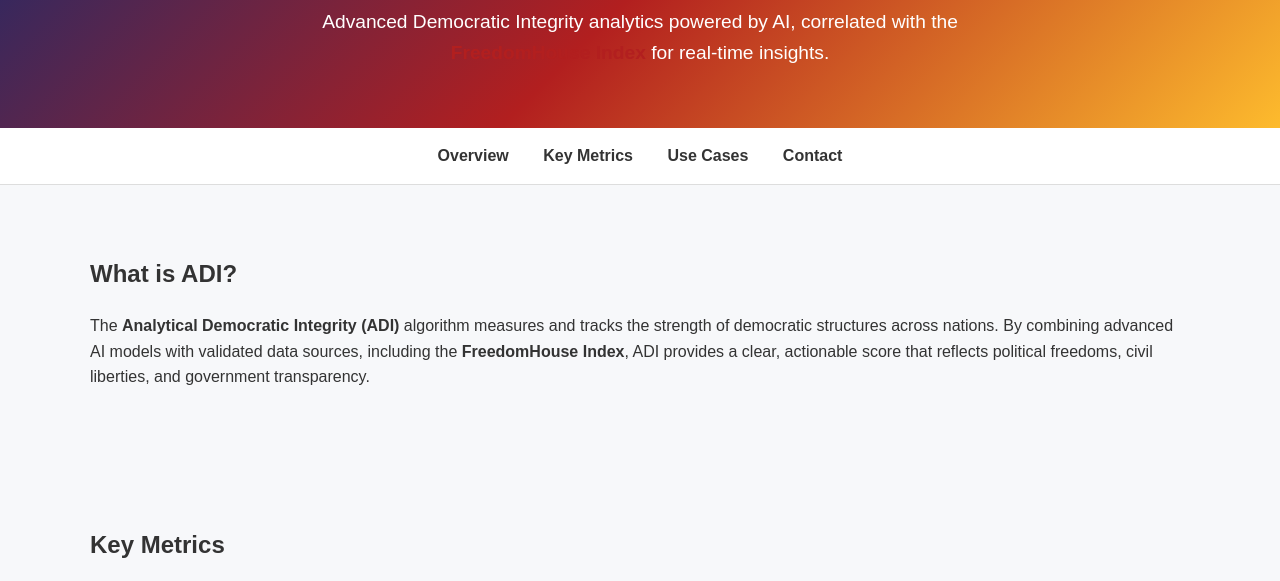
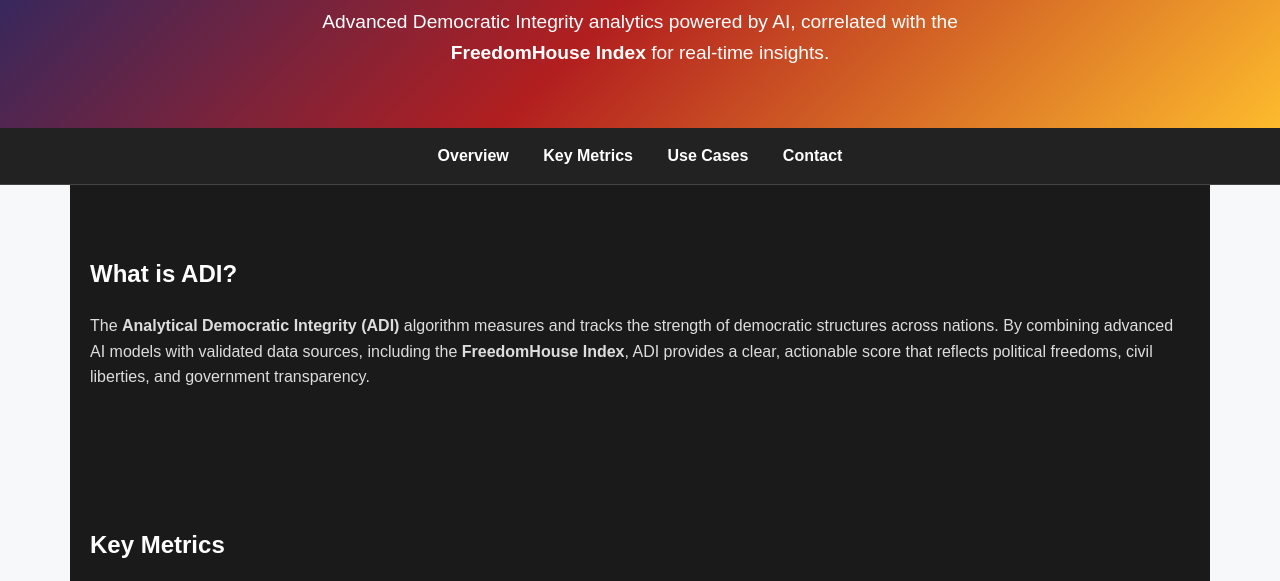
Before and after one commit to darkjester51/ADI, a plain HTML site: page index.html in a window 1280 px wide. Shown: the part 154-735 px from the top of the page. Drawn offline with Linux system fonts and the light colour scheme.

Commit message:
Update index.html

```diff
--- a/index.html
+++ b/index.html
@@ -9,7 +9,7 @@
       margin: 0;
       font-family: Arial, Helvetica, sans-serif;
       background-color: #f7f8fa;
-      color: #333;
+      color: #fff; /* All text is white */
       line-height: 1.6;
     }
     header {
@@ -21,41 +21,50 @@
     header h1 {
       font-size: 2.5rem;
       margin-bottom: 10px;
+      color: #fff;
     }
     header p {
       font-size: 1.2rem;
       max-width: 700px;
       margin: 0 auto;
+      color: #fff;
     }
     nav {
       text-align: center;
       padding: 15px;
-      background: #ffffff;
-      border-bottom: 1px solid #ddd;
+      background: #222;
+      border-bottom: 1px solid #444;
     }
     nav a {
       margin: 0 15px;
       text-decoration: none;
-      color: #333;
+      color: #fff;
       font-weight: bold;
     }
     section {
       padding: 50px 20px;
       max-width: 1100px;
       margin: auto;
+      background-color: #1a1a1a;
+    }
+    section h2 {
+      color: #fff;
+    }
+    section p, section ul, section li {
+      color: #ddd;
     }
     .cta {
       text-align: center;
       margin: 30px 0;
     }
     .cta a {
-      background: #1a2a6c;
-      color: #fff;
+      background: #fff;
+      color: #1a2a6c;
       padding: 12px 25px;
       border-radius: 5px;
       text-decoration: none;
       font-size: 1rem;
-      transition: background 0.3s ease;
+      transition: background 0.3s ease, color 0.3s ease;
     }
     .cta a:hover {
       background: #fdbb2d;
@@ -69,7 +78,7 @@
       font-size: 0.9rem;
     }
     .highlight {
-      color: #b21f1f;
+      color: #fff; /* Make highlight text white for readability */
       font-weight: bold;
     }
   </style>
@@ -122,7 +131,7 @@
 
   <section id="contact">
     <h2>Contact</h2>
-    <p>For demos, licensing, or partnership inquiries, please reach out via <a href="mailto:info@zetacronsolutions.com">info@zetacronsolutions.com</a>.</p>
+    <p>For demos, licensing, or partnership inquiries, please reach out via <a href="mailto:info@zetacronsolutions.com" style="color:#fff; text-decoration:underline;">info@zetacronsolutions.com</a>.</p>
   </section>
 
   <footer>
```
